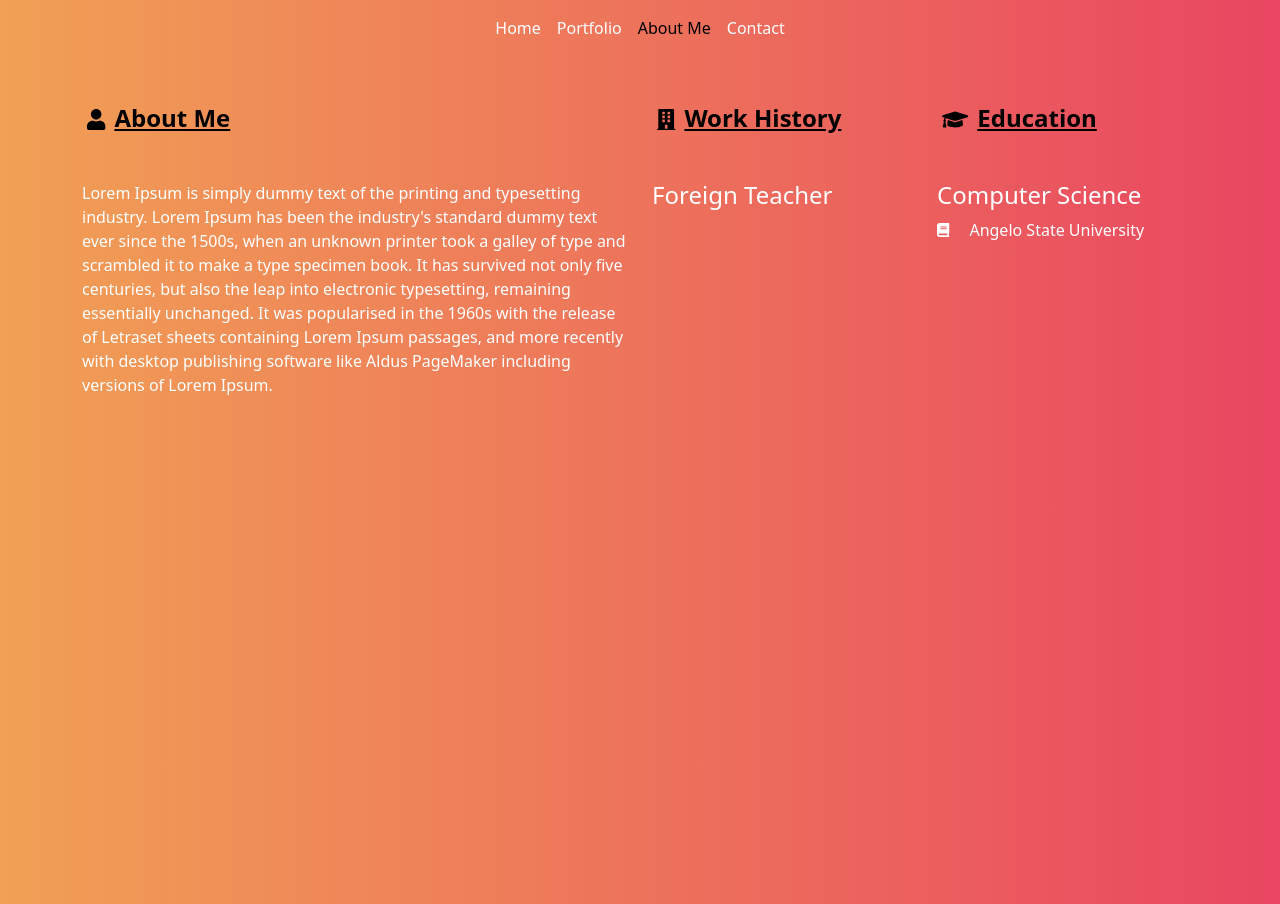
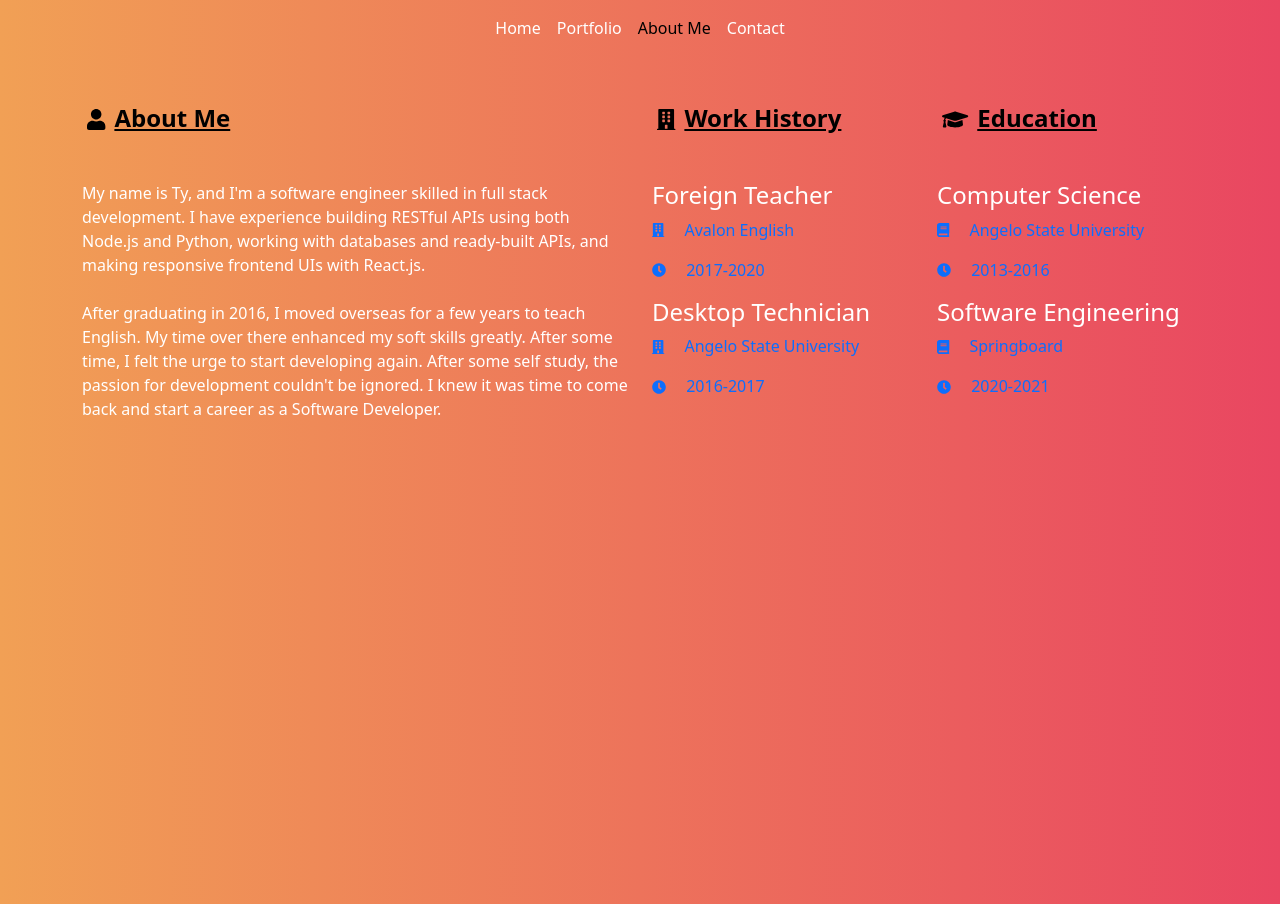
Before and after one commit to tdj182/portfolio, a React (Create React App) app: page /about in a window 1280 px wide. Built offline with nearby package versions, Linux system fonts and the light colour scheme.

Commit message:
about section complete

```diff
--- a/src/About.js
+++ b/src/About.js
@@ -14,7 +14,12 @@ function About() {
             <FontAwesomeIcon className="home-icon mr-3" size="sm" icon={['fas', 'user']} />
             <span className="mx-1">About Me</span>
           </h4>
-          <p> Lorem Ipsum is simply dummy text of the printing and typesetting industry. Lorem Ipsum has been the industry's standard dummy text ever since the 1500s, when an unknown printer took a galley of type and scrambled it to make a type specimen book. It has survived not only five centuries, but also the leap into electronic typesetting, remaining essentially unchanged. It was popularised in the 1960s with the release of Letraset sheets containing Lorem Ipsum passages, and more recently with desktop publishing software like Aldus PageMaker including versions of Lorem Ipsum.</p>
+          <p> My name is Ty, and I'm a software engineer skilled in full stack development.
+            I have experience building RESTful APIs using both Node.js and Python, working with databases and ready-built APIs, and making responsive frontend UIs with React.js.
+            <br/>
+            <br/>
+            After graduating in 2016, I moved overseas for a few years to teach English. My time over there enhanced my soft skills greatly. After some time, I felt the urge to start developing again. After some self study, the passion for development couldn't be ignored. I knew it was time to come back and start a career as a Software Developer.
+          </p>
         </Col>
 
         {/* Work History */}
@@ -23,9 +28,8 @@ function About() {
             <FontAwesomeIcon className="home-icon mr-3" size="sm" icon={['fas', 'building']} />
             <span className="mx-1">Work History</span>
           </h4>
-          <HistoryCard title="Foreign Teacher" icons={['clock']} descriptions={['2017-2020']}/>
-          {/* <h4>Foreign Teacher</h4>
-          <p><FontAwesomeIcon size="sm" icon={['fas', 'clock']} /> <span className="mx-3">2017 - 2020</span></p> */}
+          <HistoryCard title="Foreign Teacher" icons={['building', 'clock']} descriptions={['Avalon English','2017-2020']}/>
+          <HistoryCard title="Desktop Technician" icons={['building', 'clock']} descriptions={['Angelo State University','2016-2017']}/>
         </Col>
 
         {/* Education */}
@@ -34,8 +38,8 @@ function About() {
             <FontAwesomeIcon className="home-icon mr-3" size="sm" icon={['fas', 'graduation-cap']} />
             <span className="mx-1">Education</span>
           </h4>
-          <h4>Computer Science</h4>
-          <p><FontAwesomeIcon size="sm" icon={['fas', 'book']} /> <span className="mx-3">Angelo State University</span></p>
+          <HistoryCard title="Computer Science" icons={['book', 'clock']} descriptions={['Angelo State University','2013-2016']}/>
+          <HistoryCard title="Software Engineering" icons={['book', 'clock']} descriptions={['Springboard','2020-2021']}/>
         </Col>
       </Row>
     </Container>
--- a/src/HistoryCard.js
+++ b/src/HistoryCard.js
@@ -3,11 +3,20 @@ import { FontAwesomeIcon } from '@fortawesome/react-fontawesome'
 import './styles/HistoryCard.css';
 
 function HistoryCard({title, icons, descriptions}) {
-  console.log(icons, descriptions)
+
+  //Display the icons and the descriptions along side each other
+  function buildCardDetails() {
+    return icons.map((icon, i) =>
+      <p className="text-primary" key={i}>
+        <FontAwesomeIcon size="sm" icon={['fas', icon]} /> <span className="mx-3">{descriptions[i]}</span>
+      </p>
+    );
+  }
+
   return (
     <div className="HistoryCard">
       <h4>{title}</h4>
-          {/* <p><FontAwesomeIcon size="sm" icon={['fas', 'clock']} /> <span className="mx-3">2017 - 2020</span></p> */}
+      {buildCardDetails()}
     </div>
   );
 }
--- a/src/index.js
+++ b/src/index.js
@@ -6,11 +6,11 @@ import { BrowserRouter } from 'react-router-dom';
 import 'bootstrap/dist/css/bootstrap.min.css';
 
 ReactDOM.render(
-  <React.StrictMode>
+  <React.Fragment>
     <BrowserRouter>
       <App />
     </BrowserRouter>
-  </React.StrictMode>,
+  </React.Fragment>,
   document.getElementById('root')
 );
 
```
